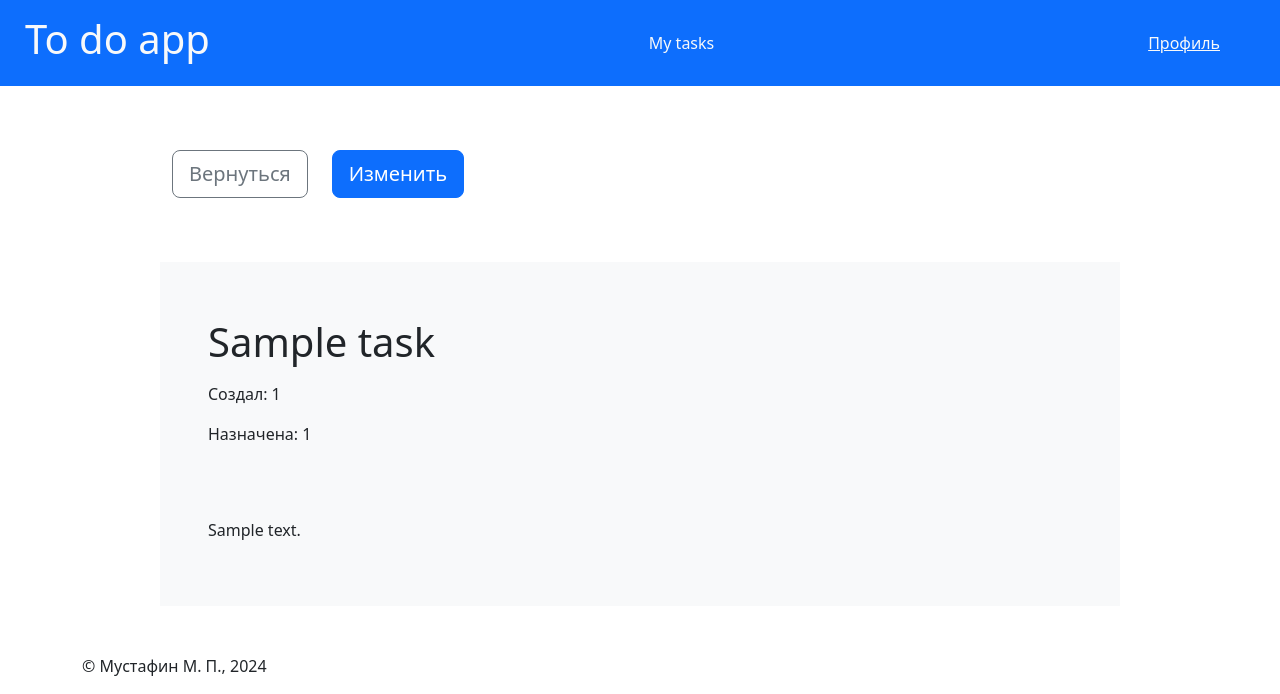
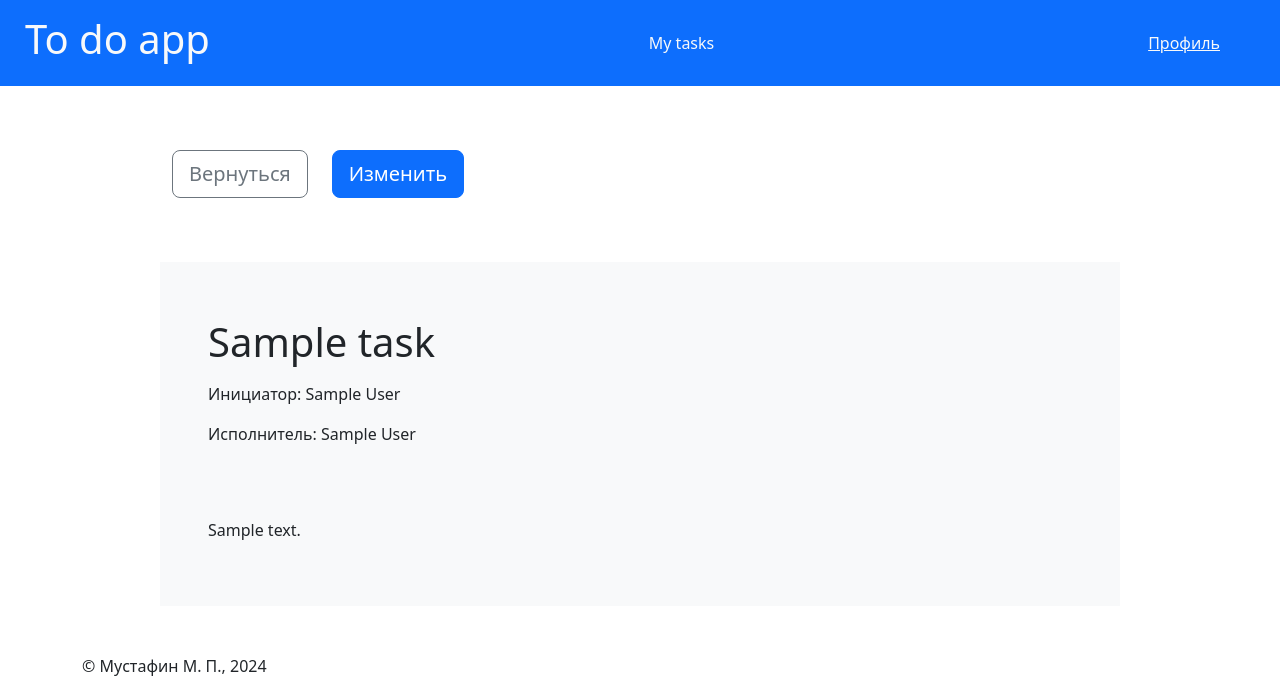
Before and after one commit to MustafinMP/TaskTrackerFlask, a Flask app: page /tasks/1 in a window 1280 px wide. Shown: the top 694 px of the page. Run offline with Flask 3, Linux system fonts and the light colour scheme; a user stored in the database is signed in; tables that the repository leaves empty hold one stand-in row (values such as "Sample post"); some libraries are stand-ins or nearby versions.

Commit message:
Update task page

```diff
--- a/auth/models.py
+++ b/auth/models.py
@@ -1,7 +1,7 @@
 from datetime import datetime
 
 from db_session import SqlAlchemyBase
-from sqlalchemy import Column, String, Integer, TIMESTAMP, LargeBinary
+from sqlalchemy import Column, String, Integer, TIMESTAMP
 from flask_login import UserMixin
 from werkzeug.security import generate_password_hash, check_password_hash
 
--- a/tasks/blueprint.py
+++ b/tasks/blueprint.py
@@ -3,6 +3,7 @@ from flask_login import login_required, current_user
 from sqlalchemy import or_, and_
 
 import db_session
+from auth.models import User
 from tasks.forms import CreateTaskForm
 from tasks.models import Task
 
@@ -47,7 +48,9 @@ def show_task(task_id: int):
         and_(or_(current_user.id == Task.creator, current_user.id == Task.assign_to), Task.id == task_id)).first()
     if not task:
         return abort(404)
-    return render_template(path + 'show_task.html', task=task)
+    creator: User = session.query(User).where(task.creator == User.id).first()
+    assign_to: User = session.query(User).where(task.assign_to == User.id).first()
+    return render_template(path + 'show_task.html', task=task, creator=creator, assign_to=assign_to)
 
 
 @blueprint.route('/edit/<task_id>', methods=['GET', 'PUT'])
--- a/templates/tasks/show_task.html
+++ b/templates/tasks/show_task.html
@@ -11,8 +11,8 @@
 </div>
 <div class="m-5 p-5 mx-auto w-75 bg-light">
     <h1 class="card-title py-2">{{ task.name }}</h1>
-    <p class="card-body pt-2">Создал: {{ task.creator }}</p>
-    <p class="card-body pb-2">Назначена: {{ task.assign_to }}</p>
+    <p class="card-body pt-2">Инициатор: {{ creator.name }}</p>
+    <p class="card-body pb-2">Исполнитель: {{ assign_to.name if assign_to else "Не назначен" }}</p>
     <p class="card-body pt-5">{{ task.description }}</p>
 </div>
 {% endblock %}
```
